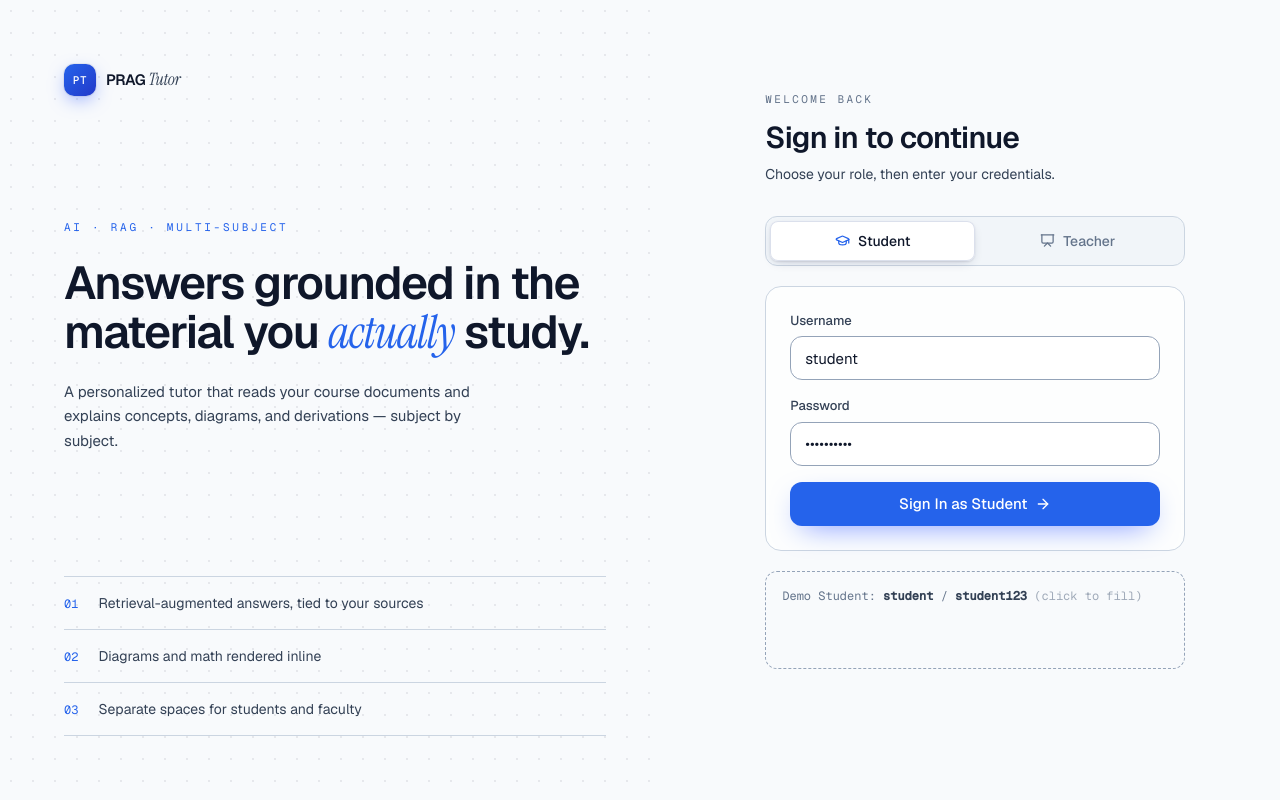
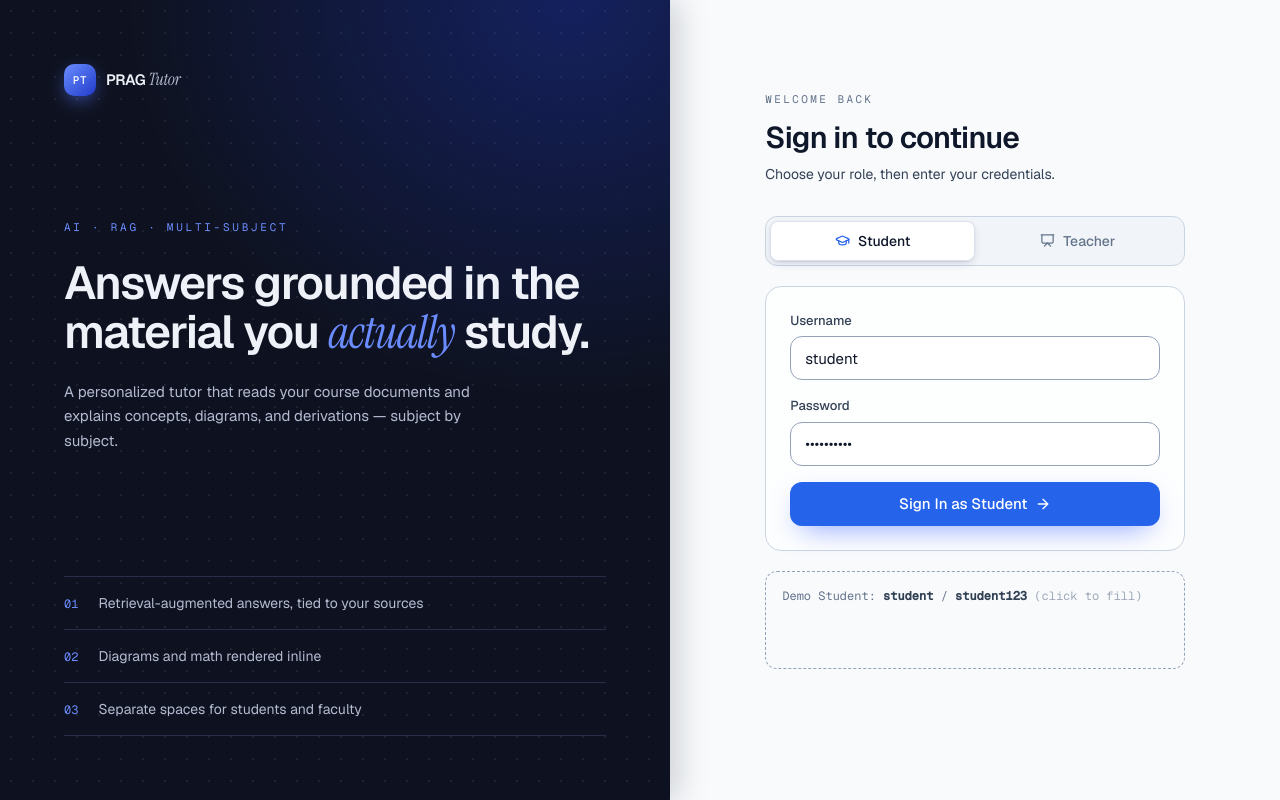
Before and after one commit to tingirikar/PRAG-TUTOR, a React (Vite) app in the folder frontend/: page / in a window 1280 px wide. Built offline with nearby package versions, Linux system fonts and the light colour scheme.

Commit message:
Add rail-dark bluish-black surface tokens

```diff
--- a/frontend/src/index.css
+++ b/frontend/src/index.css
@@ -72,6 +72,34 @@
     background-image:
       radial-gradient(60rem 40rem at 10% -10%, #2a3cff22, transparent 60%),
       radial-gradient(40rem 30rem at 110% 110%, #0a8bd012, transparent 60%);
+  }
+
+  /* Bluish-black surface (login brand panel, dashboard sidebars).
+     Re-scopes the color tokens so everything inside reads light-on-dark. */
+  .rail-dark {
+    --color-rail: #0e1220;
+    --color-panel: #161b2e;
+    --color-raised: #1a2035;
+    --color-hover: #222a44;
+    --color-line: #262e48;
+    --color-line-strong: #36405f;
+    --color-fg: #eef1f8;
+    --color-dim: #b4bbd0;
+    --color-mute: #7d86a3;
+    --color-accent: #6b8cff;
+    --color-accent-strong: #8aa4ff;
+    --color-accent-soft: #6b8cff22;
+    background-color: #0e1220;
+    color: var(--color-fg);
+    color-scheme: dark;
+    box-shadow: 8px 0 30px rgba(10, 14, 30, 0.18);
+  }
+  .rail-dark .dot-grid,
+  .rail-dark.dot-grid {
+    background-image:
+      radial-gradient(120% 90% at 85% 0%, #2547ff47, transparent 55%),
+      radial-gradient(#ffffff12 1px, transparent 1px);
+    background-size: auto, 22px 22px;
   }
 
   .dot-grid {
```
